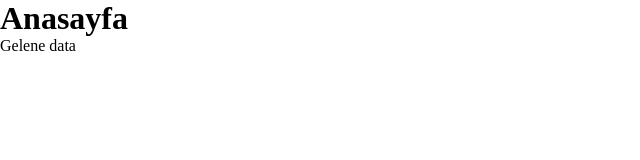
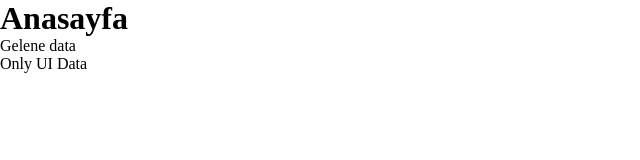
Before and after one commit to Code9-team/code9_template, a React (Vite) app: page / in a window 1280 px wide. Shown: the top 160 px of the page, without its empty margins (0-640 px from the left). Built offline with nearby package versions, Linux system fonts and the light colour scheme.

Commit message:
Update and fix
Router bug fix
Add UiData
Fix Eslint import problem
Utils add randomId function

```diff
--- a/src/components/App.jsx
+++ b/src/components/App.jsx
@@ -1,10 +1,13 @@
 import React from "react"
 import { useRoute } from './../hooks/useRoute';
+import Home from './../pages/home';
+import Settings from './../pages/settings';
 function App() {
   const { route, navigateTo } = useRoute()
   return (
     <>
-      {route}
+      {route === "home" && <Home />}
+      {route === "settings" && <Settings />}
     </>
   )
 }
--- a/src/hooks/useData.jsx
+++ b/src/hooks/useData.jsx
@@ -2,6 +2,6 @@ import { DataContext } from './../providers/DataProvider';
 import { useContext } from 'react';
 
 export const useData = () => {
-    const {data , setData} = useContext(DataContext);
-    return { data, setData };
+    const {data , setData, uiData, setUiData} = useContext(DataContext);
+    return { data, setData, uiData, setUiData };
 }
--- a/src/main.jsx
+++ b/src/main.jsx
@@ -13,7 +13,7 @@ ReactDOM.createRoot(document.getElementById("root")).render(
       <RouterProvider>
         <DataProvider>
           <LanguageProvider>
-            <App />
+              <App />
           </LanguageProvider>
         </DataProvider>
       </RouterProvider>
--- a/src/pages/home.jsx
+++ b/src/pages/home.jsx
@@ -3,12 +3,13 @@ import { useData } from './../hooks/useData';
 import { postNui } from './../utils/postNui';
 function Home() {
     const { language } = useLanguage();
-    const { data } = useData();
+    const { data, uiData, setUiData } = useData();
     postNui("myPostEvent", "Gidecek Data");
     return (
         <>
             <h1> {language.home} </h1>
             <p> {data.home.description} </p>
+            <p> {uiData.uiData} </p>
         </>
      );
 }
--- a/src/providers/DataProvider.jsx
+++ b/src/providers/DataProvider.jsx
@@ -39,8 +39,12 @@ export const DataProvider = ({ children }) => {
     }))
   })
 
+  const [uiData, setUiData] = useState({
+    uiData: "Only UI Data"
+  })
+
   return (
-    <DataContext.Provider value={{ data, setData }}>
+    <DataContext.Provider value={{ data, setData, uiData, setUiData }}>
       {children}
     </DataContext.Provider>
   )
--- a/src/providers/RouterProvider.jsx
+++ b/src/providers/RouterProvider.jsx
@@ -6,12 +6,9 @@ import React, {
   useState,
 } from "react"
 import { useNuiEvent } from "../hooks/useNuiEvent"
-import Home from "./../pages/home"
-import Settings from "./../pages/settings"
 import { debugData } from './../utils/debugData';
 
 
-// Kendine useNui event gönderebilirsin.
 debugData([
     {
       action: 'route',
@@ -22,19 +19,10 @@ debugData([
 export const RouterContext = createContext()
 
 export const RouterProvider = ({ children }) => {
-  const [route, setRoute] = useState(<Home />)
-  const navigateTo = (route) => {
-    setRoute(route)
-  }
+  const [route, navigateTo] = useState("home")
 
   useNuiEvent("route", (route)=> {
-    if(route === "home") {
-      // Başka bir sayfaya navigate olabilirsin.
-      navigateTo(<Home />)
-    }
-    if(route === "settings") {
-      navigateTo(<Settings />)
-    }
+    navigateTo(route)
   })
 
   return (
--- a/src/utils/misc.ts
+++ b/src/utils/misc.ts
@@ -4,3 +4,6 @@ export const isEnvBrowser = (): boolean => !(window as any).invokeNative;
 
 // Basic no operation function
 export const noop = () => {};
+
+// Random Id generator for unique keys
+export const randomId = () => Math.random().toString(36).substr(2, 9);
```
Also changed, not shown: .eslintrc.cjs, 1 other file (tests, documents, lock files or other folders).
